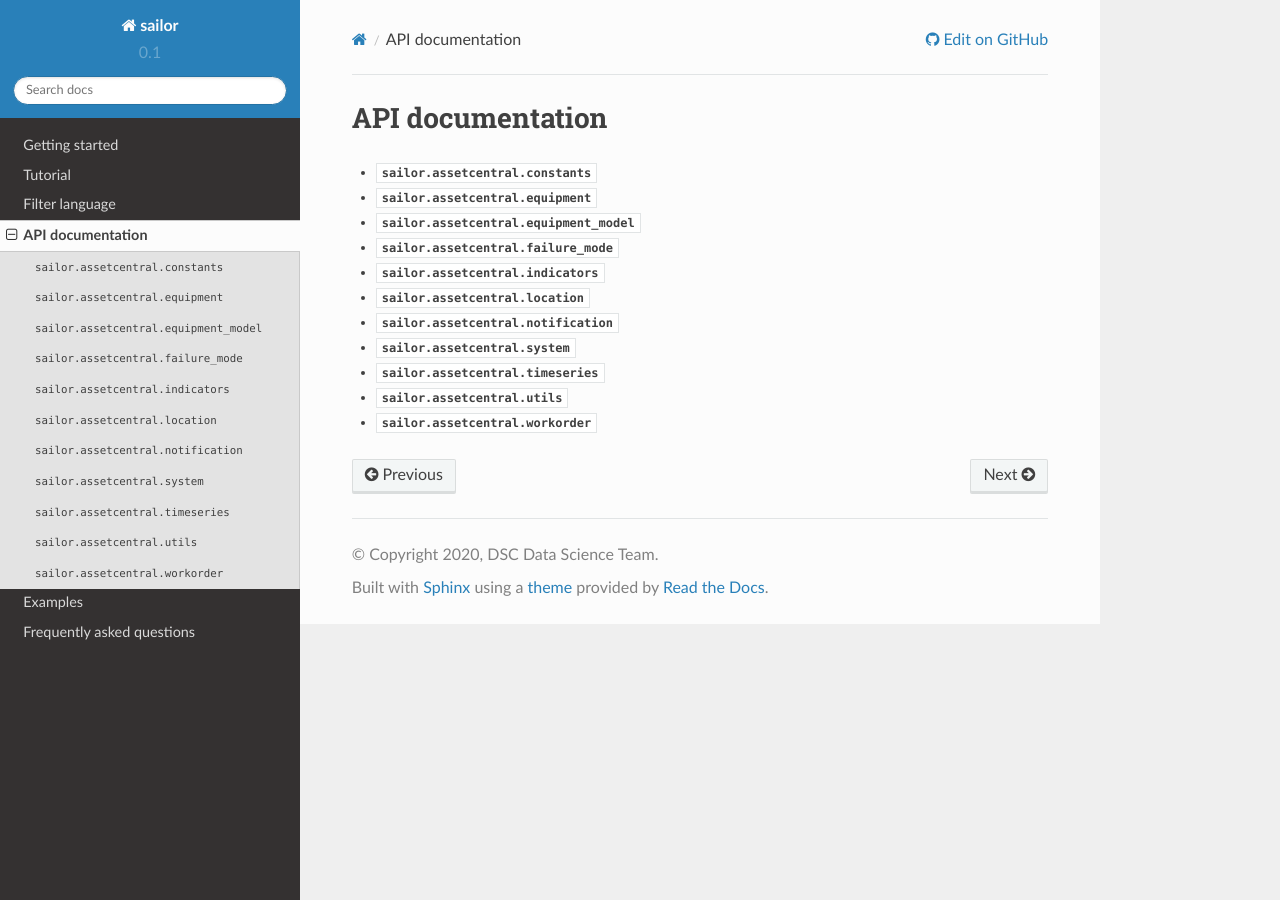
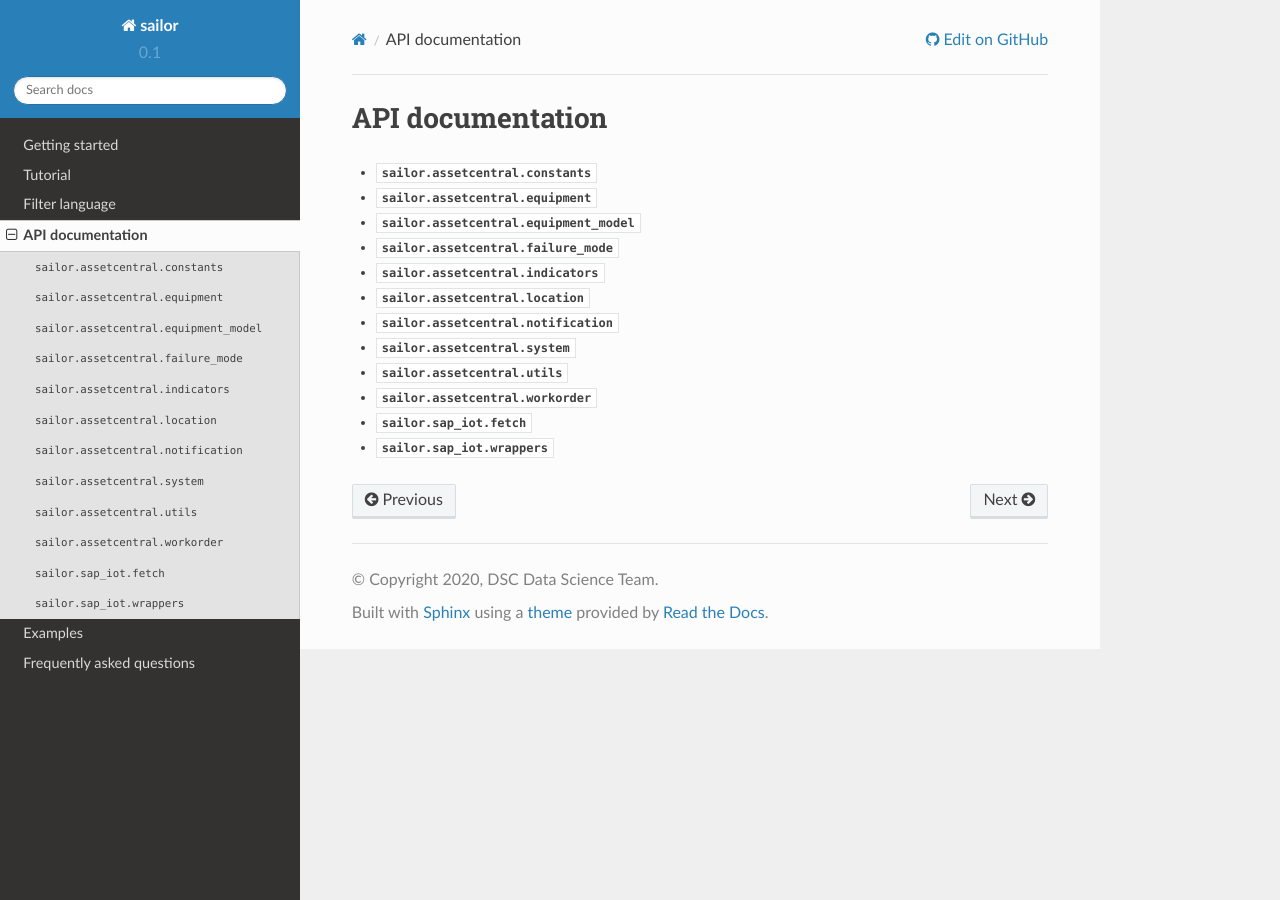
Before and after one commit to SAP/project-sailor, a Sphinx documentation site: the page built from docs/apidoc.rst, in a window 1280 px wide. Built offline with Sphinx 7.4.7 and the Read the Docs theme 2.0.0, drawn with Linux system fonts in a browser that asks for light colours.

Commit message:
CI: adapt documentation build for sailor (#6)
* CI: adapt documentation build for sailor

- Switch SSH based github access to HTTPS
- Adapt CI bot name
- Add Github commit status

* Update apidoc with latest changes

```diff
--- a/docs/apidoc.rst
+++ b/docs/apidoc.rst
@@ -5,3 +5,4 @@ API documentation
    :glob:
 
    apidoc/sailor.assetcentral.*
+   apidoc/sailor.sap_iot.*
--- a/docs/apidoc/sailor.assetcentral.rst
+++ b/docs/apidoc/sailor.assetcentral.rst
@@ -15,7 +15,6 @@ Submodules
    sailor.assetcentral.location
    sailor.assetcentral.notification
    sailor.assetcentral.system
-   sailor.assetcentral.timeseries
    sailor.assetcentral.utils
    sailor.assetcentral.workorder
 
--- a/docs/apidoc/sailor.assetcentral.timeseries.rst
+++ /dev/null
@@ -1,6 +0,0 @@
-:mod:`sailor.assetcentral.timeseries`
-=====================================
-
-.. automodule:: sailor.assetcentral.timeseries
-   :members:
-   :show-inheritance:
--- a/docs/apidoc/sailor.rst
+++ b/docs/apidoc/sailor.rst
@@ -8,6 +8,7 @@ Subpackages
    :maxdepth: 4
 
    sailor.assetcentral
+   sailor.sap_iot
    sailor.utils
 
 Module contents
--- /dev/null
+++ b/docs/apidoc/sailor.sap_iot.fetch.rst
@@ -0,0 +1,6 @@
+:mod:`sailor.sap\_iot.fetch`
+============================
+
+.. automodule:: sailor.sap_iot.fetch
+   :members:
+   :show-inheritance:
--- /dev/null
+++ b/docs/apidoc/sailor.sap_iot.rst
@@ -0,0 +1,18 @@
+sailor.sap\_iot package
+=======================
+
+Submodules
+----------
+
+.. toctree::
+   :maxdepth: 4
+
+   sailor.sap_iot.fetch
+   sailor.sap_iot.wrappers
+
+Module contents
+---------------
+
+.. automodule:: sailor.sap_iot
+   :members:
+   :show-inheritance:
--- /dev/null
+++ b/docs/apidoc/sailor.sap_iot.wrappers.rst
@@ -0,0 +1,6 @@
+:mod:`sailor.sap\_iot.wrappers`
+===============================
+
+.. automodule:: sailor.sap_iot.wrappers
+   :members:
+   :show-inheritance:
--- a/docs/apidoc/sailor.utils.rst
+++ b/docs/apidoc/sailor.utils.rst
@@ -17,6 +17,8 @@ Submodules
 
    sailor.utils.config
    sailor.utils.plot_helper
+   sailor.utils.timestamps
+   sailor.utils.utils
 
 Module contents
 ---------------
--- /dev/null
+++ b/docs/apidoc/sailor.utils.timestamps.rst
@@ -0,0 +1,6 @@
+:mod:`sailor.utils.timestamps`
+==============================
+
+.. automodule:: sailor.utils.timestamps
+   :members:
+   :show-inheritance:
--- /dev/null
+++ b/docs/apidoc/sailor.utils.utils.rst
@@ -0,0 +1,6 @@
+:mod:`sailor.utils.utils`
+=========================
+
+.. automodule:: sailor.utils.utils
+   :members:
+   :show-inheritance:
```
Also changed, not shown: 2 other files.
